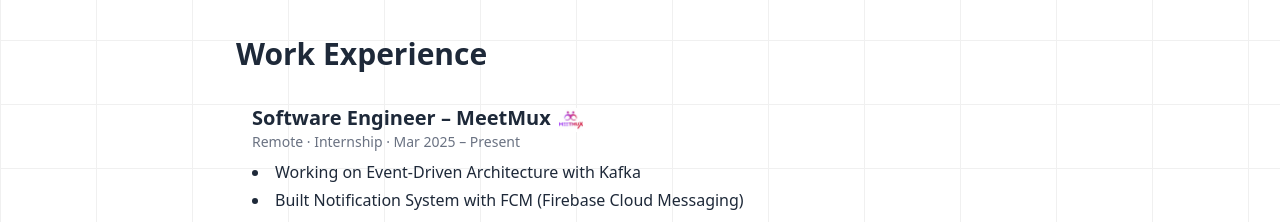
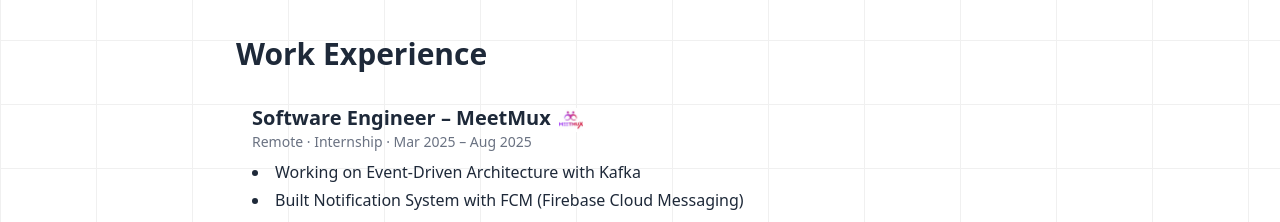
Before and after one commit to TheBaljitSingh/portfolio-v2, a React (Vite) app: page / in a window 1280 px wide. Shown: the part 2200-2422 px from the top of the page. Built offline with nearby package versions, Linux system fonts and the light colour scheme.

Commit message:
Update Home.jsx

```diff
--- a/src/pages/Home.jsx
+++ b/src/pages/Home.jsx
@@ -202,7 +202,7 @@
 </div>
 
 
-    <p className="text-sm text-gray-500"> Remote · Internship · Mar 2025 – Present</p>
+    <p className="text-sm text-gray-500"> Remote · Internship · Mar 2025 – Aug 2025</p>
 
     <ul className="list-disc list-inside mt-2 space-y-1">
       <li>Working on Event-Driven Architecture with Kafka</li>
```
